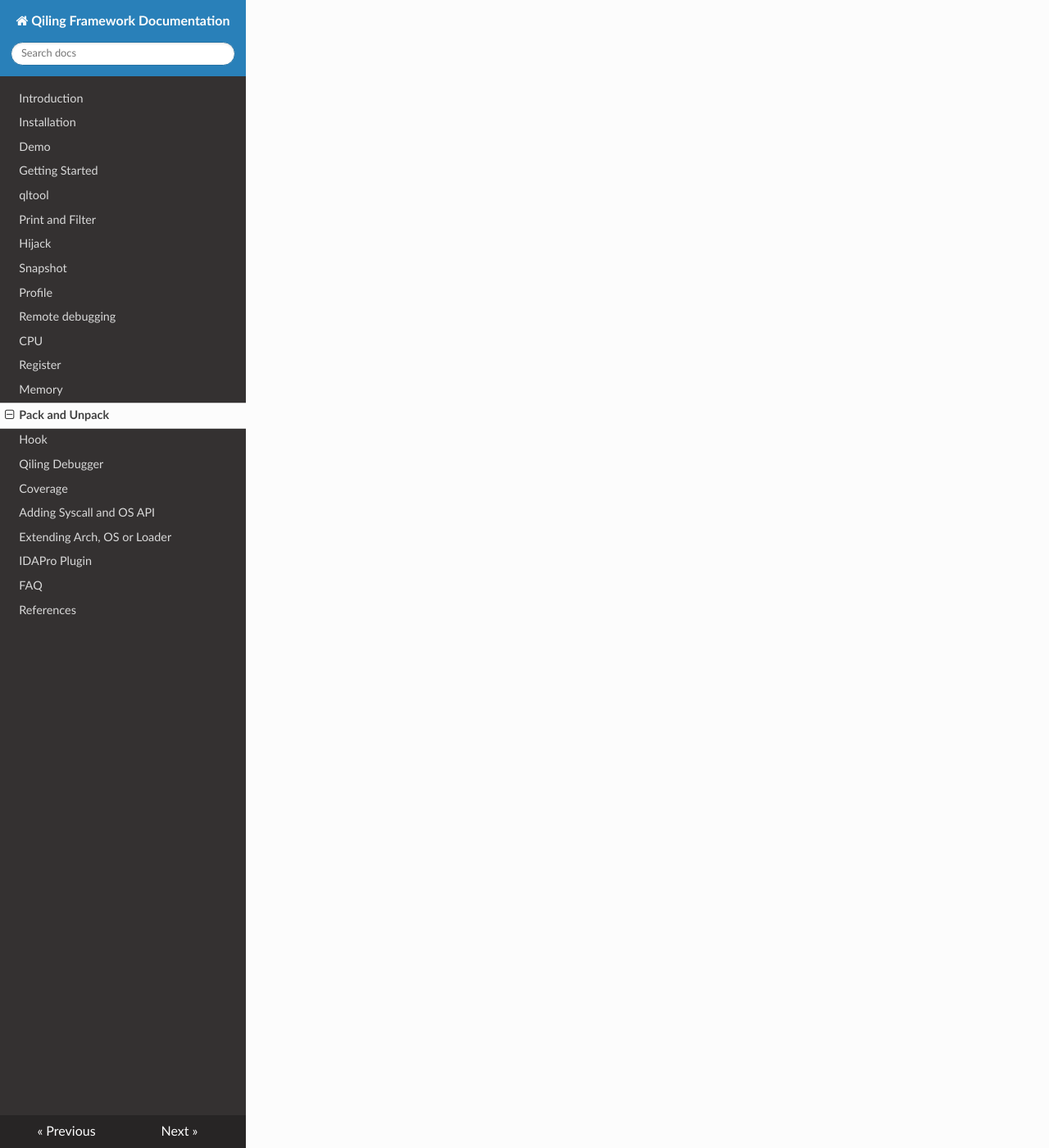
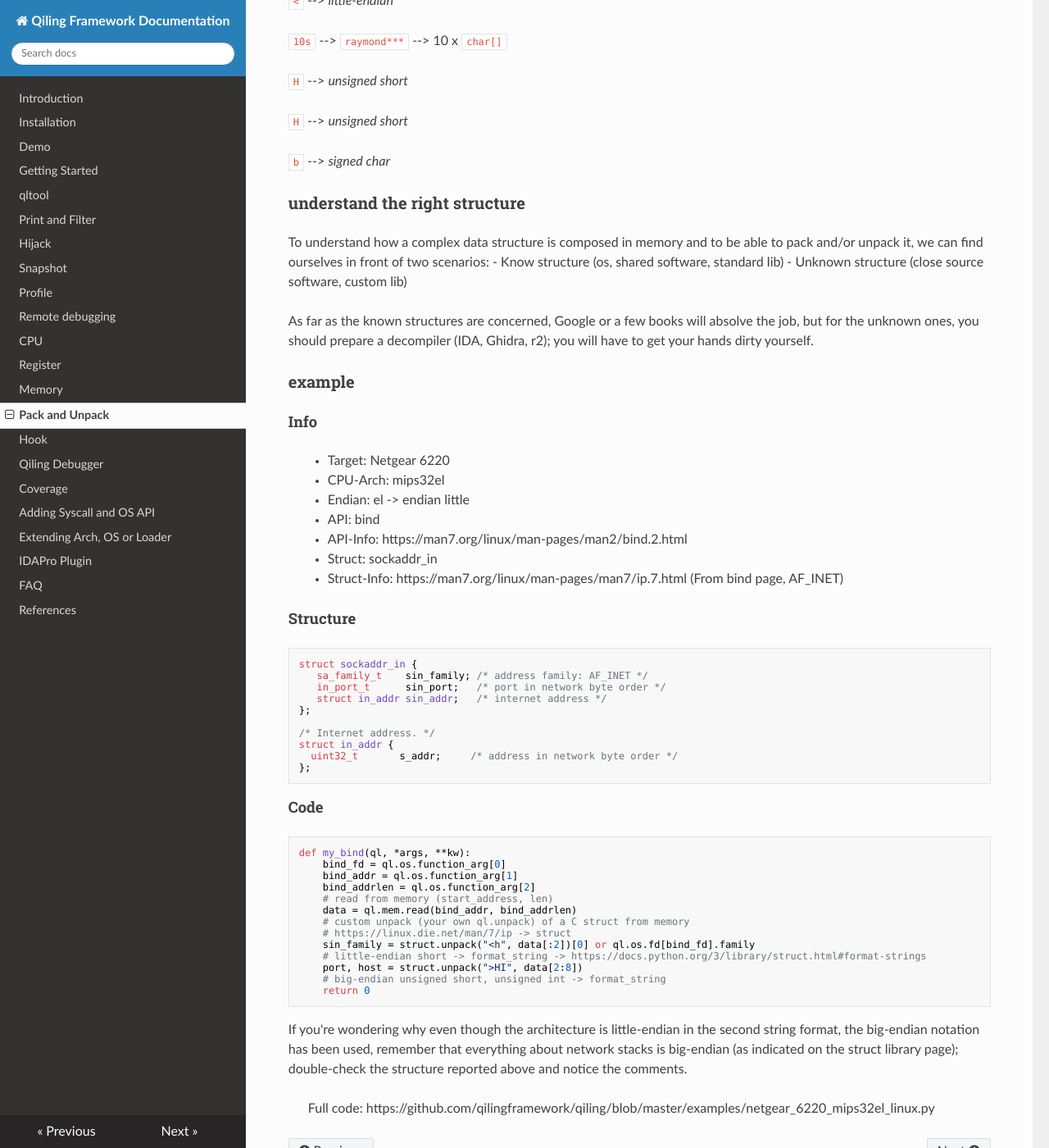
Before and after one commit to qilingframework/rtfd.io, an MkDocs documentation site: the page built from docs/struct.md, in a window 1280 px wide and 1400 px high, scrolled down 3399 px. Shown: the whole window at 82% size. Built offline with MkDocs 1.6.1, drawn with Linux system fonts in a browser that asks for light colours; nearby versions of some CDN libraries; some of the changed text lies outside the part shown.

Commit message:
Fixed typo inside howto.md; Added custom struct pack&unpack info inside struct.md.

````diff
--- a/docs/struct.md
+++ b/docs/struct.md
@@ -122,3 +122,90 @@ ql.unpack16s()
 > - Unpack with option "h", with endian check:
 > - C Type: short
 > - Size: 2 bytes
+
+---
+
+## Custom Pack & Unpack
+Qiling has some built-in functions to handle Pack & UnPack of the memory, but if you need more flexibility, you should
+use the python “struct” lib.
+For someone, the lib struct call recalls the complex memory structure from *C ANSI* defined by the struct keyword,
+and yes, you are right.
+
+### struc lib
+> https://docs.python.org/3/library/struct.html#module-struct
+
+> Byte Order, Size, and Alignement: https://docs.python.org/3/library/struct.html#byte-order-size-and-alignment
+
+> Format Characters: https://docs.python.org/3/library/struct.html#format-characters
+
+If we take a look at the example below, we can see that the *unpack* function accepts two parameters, the first of which
+is our format string:
+
+```python
+record = b'raymond   \x32\x12\x08\x01\x08'
+name, serialnum, school, gradelevel = unpack('<10sHHb', record)
+```
+`<` -->  *little-endian*
+
+`10s` --> `raymond***` --> 10 x `char[]`
+
+`H` --> *unsigned short*
+
+`H` --> *unsigned short*
+
+`b` --> *signed char*
+
+### understand the right structure
+To understand how a complex data structure is composed in memory and to be able to pack and/or unpack it, we can find ourselves in front of two scenarios:
+- Know structure (os, shared software, standard lib)
+- Unknown structure (close source software, custom lib)
+
+As far as the known structures are concerned, Google or a few books will absolve the job, but for the unknown ones,
+you should prepare a decompiler (IDA, Ghidra, r2); you will have to get your hands dirty yourself.
+
+
+### example
+#### Info
+> - Target: Netgear 6220
+> - CPU-Arch: mips32el
+> - Endian: el -> endian little
+> - API: bind
+> - API-Info: https://man7.org/linux/man-pages/man2/bind.2.html
+> - Struct: sockaddr_in
+> - Struct-Info: https://man7.org/linux/man-pages/man7/ip.7.html (From bind page, AF_INET)
+
+#### Structure
+```c
+struct sockaddr_in {
+   sa_family_t    sin_family; /* address family: AF_INET */
+   in_port_t      sin_port;   /* port in network byte order */
+   struct in_addr sin_addr;   /* internet address */
+};
+
+/* Internet address. */
+struct in_addr {
+  uint32_t       s_addr;     /* address in network byte order */
+};
+```
+
+#### Code
+```python
+def my_bind(ql, *args, **kw):
+    bind_fd = ql.os.function_arg[0]
+    bind_addr = ql.os.function_arg[1]
+    bind_addrlen = ql.os.function_arg[2]
+    # read from memory (start_address, len)
+    data = ql.mem.read(bind_addr, bind_addrlen)
+    # custom unpack (your own ql.unpack) of a C struct from memory
+    # https://linux.die.net/man/7/ip -> struct
+    sin_family = struct.unpack("<h", data[:2])[0] or ql.os.fd[bind_fd].family
+    # little-endian short -> format_string -> https://docs.python.org/3/library/struct.html#format-strings
+    port, host = struct.unpack(">HI", data[2:8])
+    # big-endian unsigned short, unsigned int -> format_string
+    return 0
+```
+If you're wondering why even though the architecture is little-endian in the second string format, the big-endian
+notation has been used, remember that everything about network stacks is big-endian (as indicated on the struct library
+page); double-check the structure reported above and notice the comments.
+
+> Full code: https://github.com/qilingframework/qiling/blob/master/examples/netgear_6220_mips32el_linux.py
````
Also changed, not shown: docs/howto.md (+2 -2 lines).
